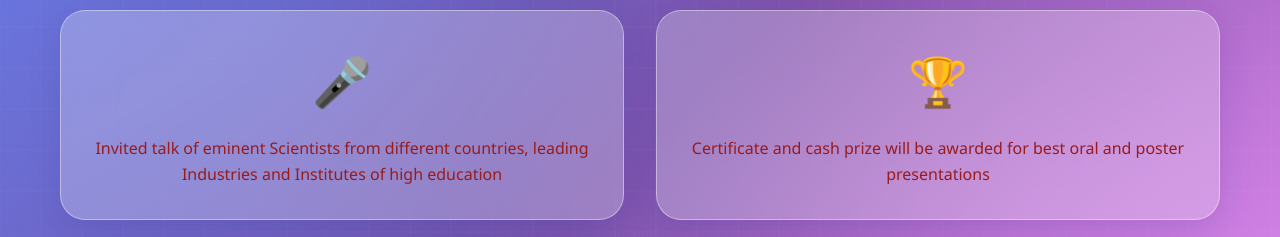
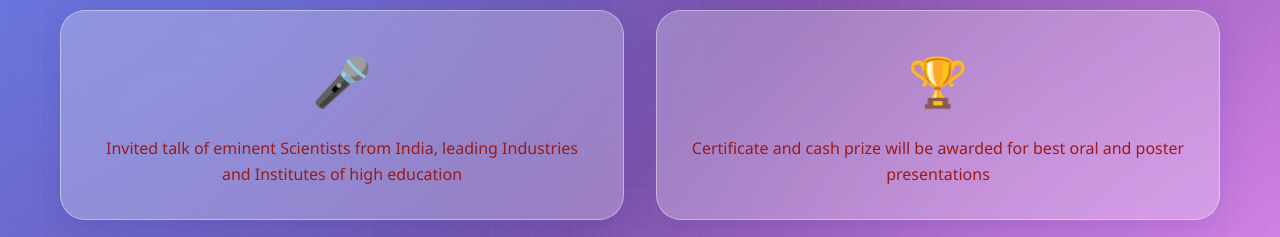
Before and after one commit to rathnarajprincesince1999-ctrl/NCETFMC26, a plain HTML site: page index.html in a window 1280 px wide. Shown: the part 5840-6077 px from the top of the page. Drawn offline with Linux system fonts and the light colour scheme.

Commit message:
Update index.html

```diff
--- a/index.html
+++ b/index.html
@@ -250,7 +250,7 @@
             <div class="highlights-grid">
                 <div class="highlight-card">
                     <div class="highlight-icon">🎤</div>
-                    <p>Invited talk of eminent Scientists from different countries, leading Industries and Institutes of high education</p>
+                    <p>Invited talk of eminent Scientists from India, leading Industries and Institutes of high education</p>
                 </div>
                 <div class="highlight-card">
                     <div class="highlight-icon">🏆</div>
```
